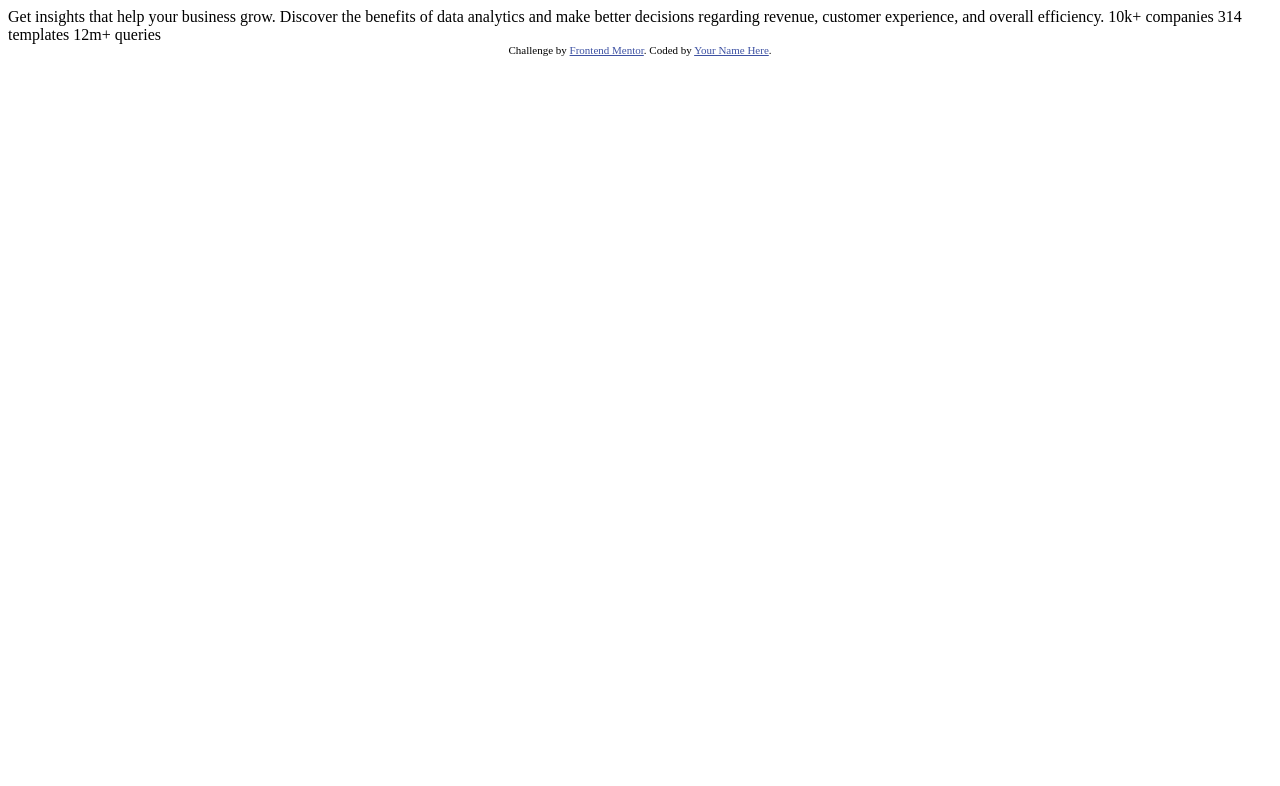
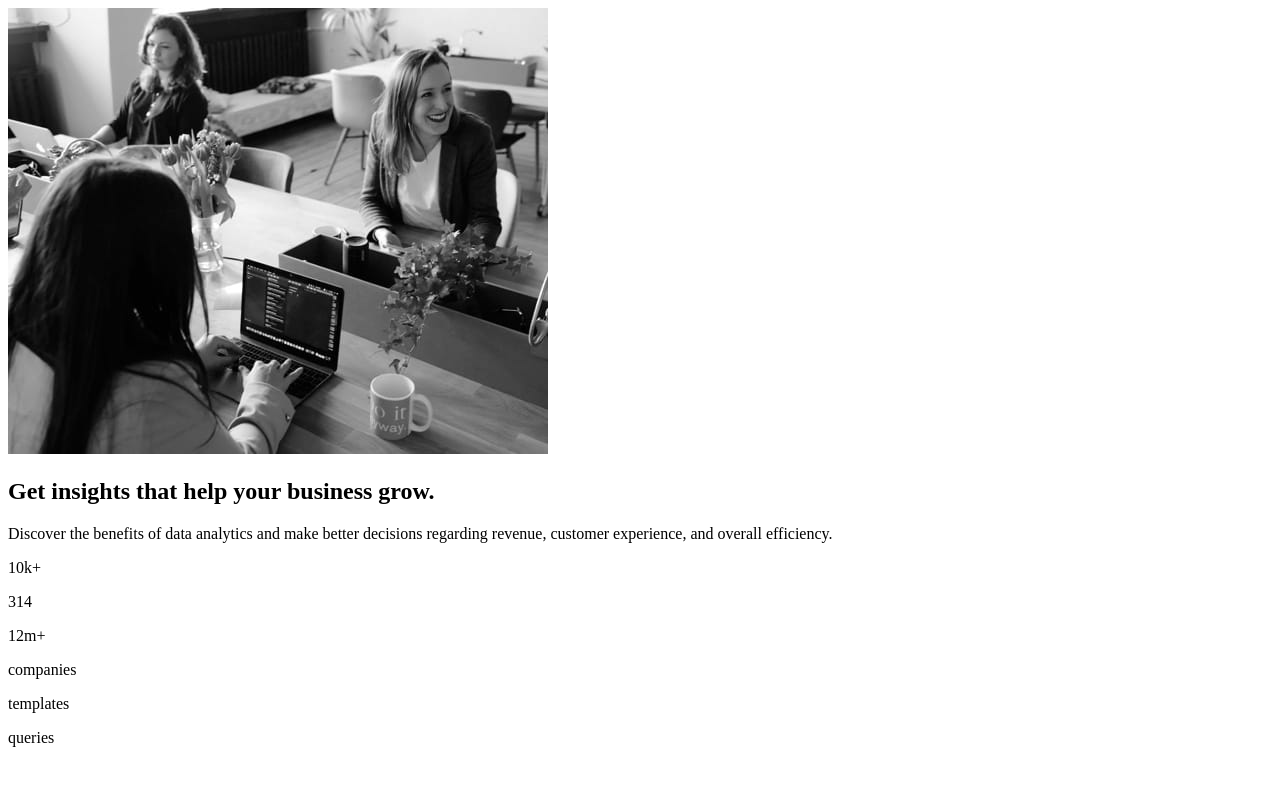
Before and after one commit to raziie/stats-preview-card-component, a plain HTML site: page index.html in a window 1280 px wide. Drawn offline with Linux system fonts and the light colour scheme.

Commit message:
add tags and classes

```diff
--- a/index.html
+++ b/index.html
@@ -1,33 +1,34 @@
 <!DOCTYPE html>
 <html lang="en">
+
 <head>
   <meta charset="UTF-8">
-  <meta name="viewport" content="width=device-width, initial-scale=1.0"> <!-- displays site properly based on user's device -->
+  <meta name="viewport" content="width=device-width, initial-scale=1.0">
 
   <link rel="icon" type="image/png" sizes="32x32" href="./images/favicon-32x32.png">
 
   <title>Frontend Mentor | Stats preview card component</title>
 
-  <!-- Feel free to remove these styles or customise in your own stylesheet 👍 -->
-  <style>
-    .attribution { font-size: 11px; text-align: center; }
-    .attribution a { color: hsl(228, 45%, 44%); }
-  </style>
 </head>
+
 <body>
+  <picture>
+    <source media="(max-width: 600px)" srcset="images\image-header-mobile.jpg" />
+    <img src="images\image-header-desktop.jpg" alt="some women in workplace" />
+  </picture>
 
-  Get insights that help your business grow.
+  <h2 class="title">Get insights that help your business grow.</h2>
 
-  Discover the benefits of data analytics and make better decisions regarding revenue, customer
-  experience, and overall efficiency.
-
-  10k+ companies
-  314 templates
-  12m+ queries
-
-  <div class="attribution">
-    Challenge by <a href="https://www.frontendmentor.io?ref=challenge" target="_blank">Frontend Mentor</a>.
-    Coded by <a href="#">Your Name Here</a>.
+  <p class="detail">Discover the benefits of data analytics and make better decisions regarding revenue, customer
+    experience, and overall efficiency.</p>
+  <div class="grid-container">
+    <p class="number">10k+</p>
+    <p class="number">314</p>
+    <p class="number">12m+</p>
+    <p class="item">companies</p>
+    <p class="item">templates</p>
+    <p class="item">queries</p>
   </div>
 </body>
+
 </html>
```
Also changed, not shown: 2 other files.
